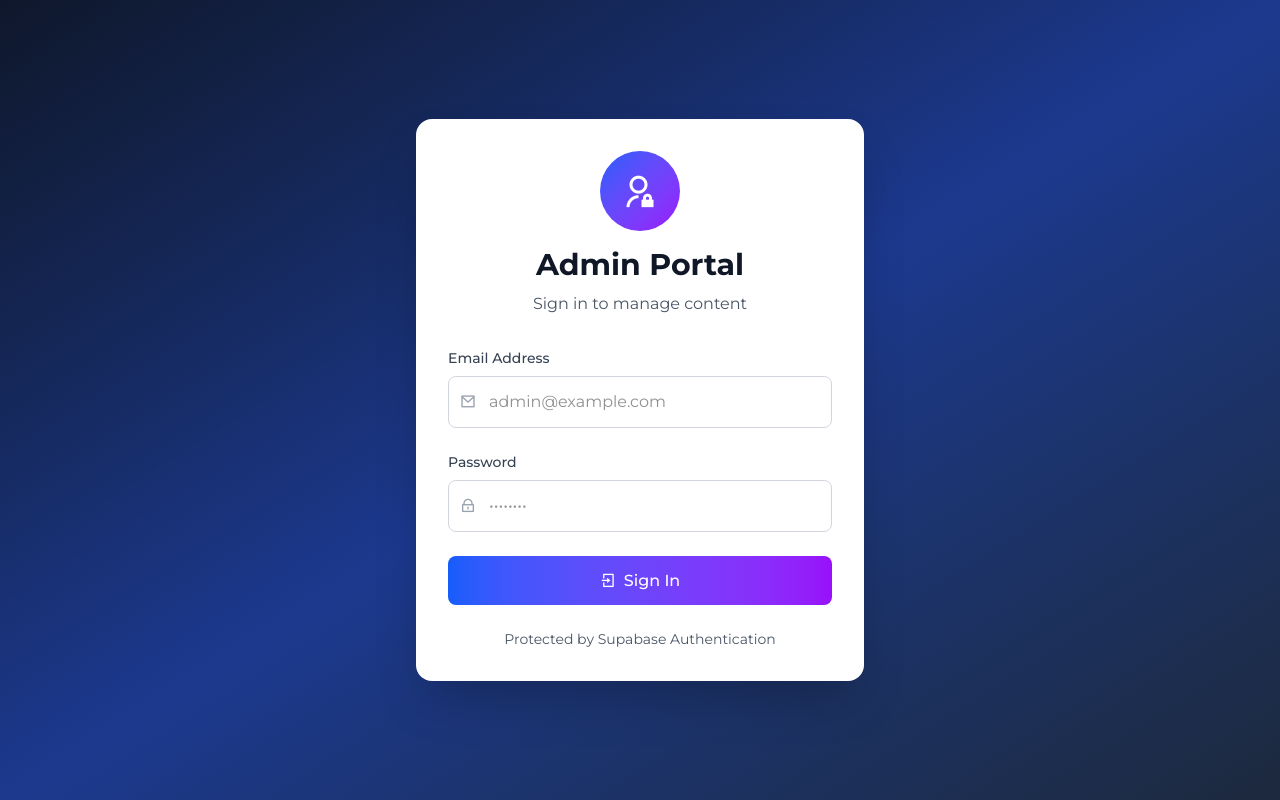
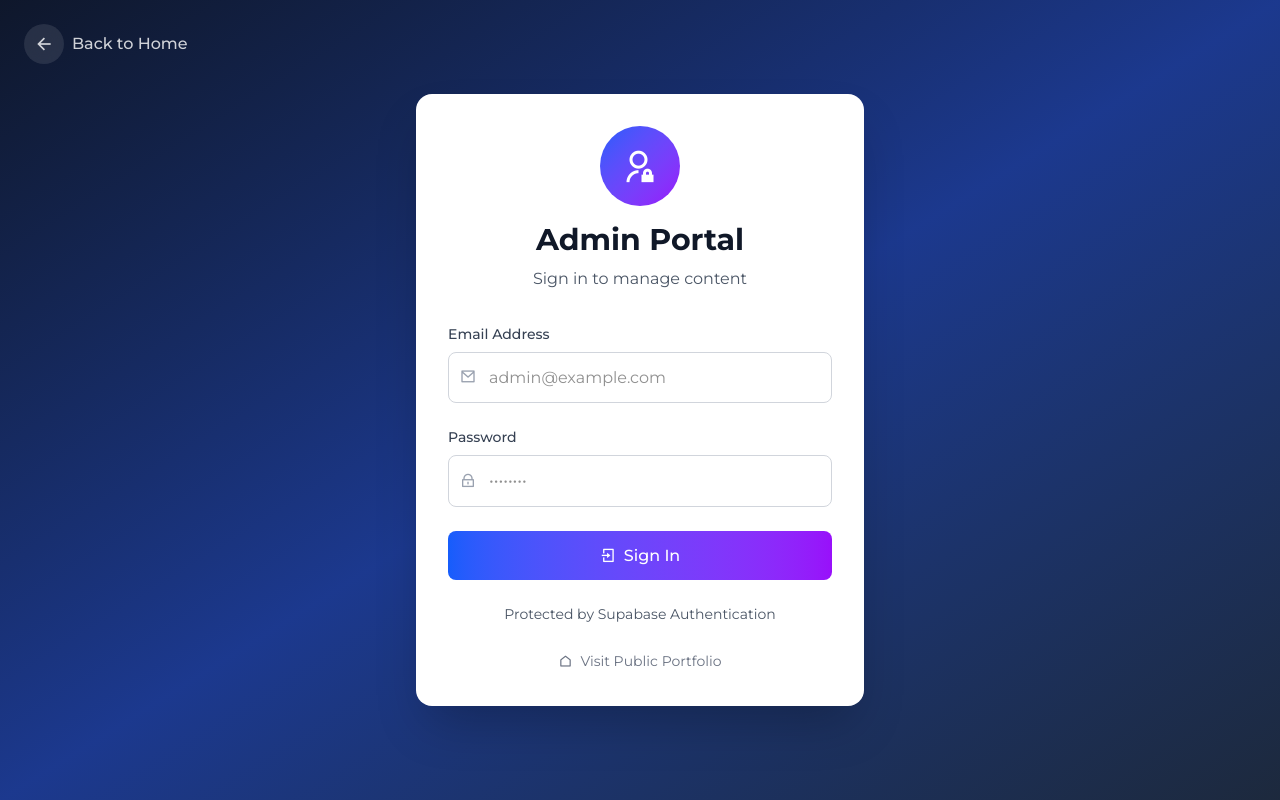
Before and after one commit to mukwevhogift/Pius-Adewale-Owolawi, a Next.js app: page /login in a window 1280 px wide. Built offline with nearby package versions, Linux system fonts and the light colour scheme; no server answers.

Commit message:
Update page.tsx

```diff
--- a/app/login/page.tsx
+++ b/app/login/page.tsx
@@ -3,6 +3,7 @@
 import { useState } from "react";
 import { useRouter } from "next/navigation";
 import { createClient } from "@/lib/supabase/client";
+import Link from "next/link";
 
 export default function LoginPage() {
   const [email, setEmail] = useState("");
@@ -47,7 +48,18 @@ export default function LoginPage() {
   };
 
   return (
-    <div className="min-h-screen flex items-center justify-center bg-gradient-to-br from-slate-900 via-blue-900 to-slate-800">
+    <div className="min-h-screen flex items-center justify-center bg-gradient-to-br from-slate-900 via-blue-900 to-slate-800 relative">
+      {/* Back to Home Button - Top Left */}
+      <Link
+        href="/"
+        className="absolute top-6 left-6 flex items-center gap-2 text-white/80 hover:text-white transition-colors group"
+      >
+        <div className="w-10 h-10 rounded-full bg-white/10 backdrop-blur-sm flex items-center justify-center group-hover:bg-white/20 transition-all">
+          <i className="ri-arrow-left-line text-xl"></i>
+        </div>
+        <span className="font-medium hidden sm:inline">Back to Home</span>
+      </Link>
+
       <div className="bg-white p-8 rounded-2xl shadow-2xl w-full max-w-md">
         <div className="text-center mb-8">
           <div className="w-20 h-20 bg-gradient-to-br from-blue-600 to-purple-600 rounded-full flex items-center justify-center mx-auto mb-4">
@@ -121,6 +133,17 @@ export default function LoginPage() {
         <div className="mt-6 text-center text-sm text-gray-600">
           <p>Protected by Supabase Authentication</p>
         </div>
+
+        {/* Back to Home Link - Bottom */}
+        <div className="mt-6 text-center">
+          <Link
+            href="/"
+            className="inline-flex items-center gap-2 text-sm text-gray-500 hover:text-gray-700 transition-colors"
+          >
+            <i className="ri-home-line"></i>
+            Visit Public Portfolio
+          </Link>
+        </div>
       </div>
     </div>
   );
```
